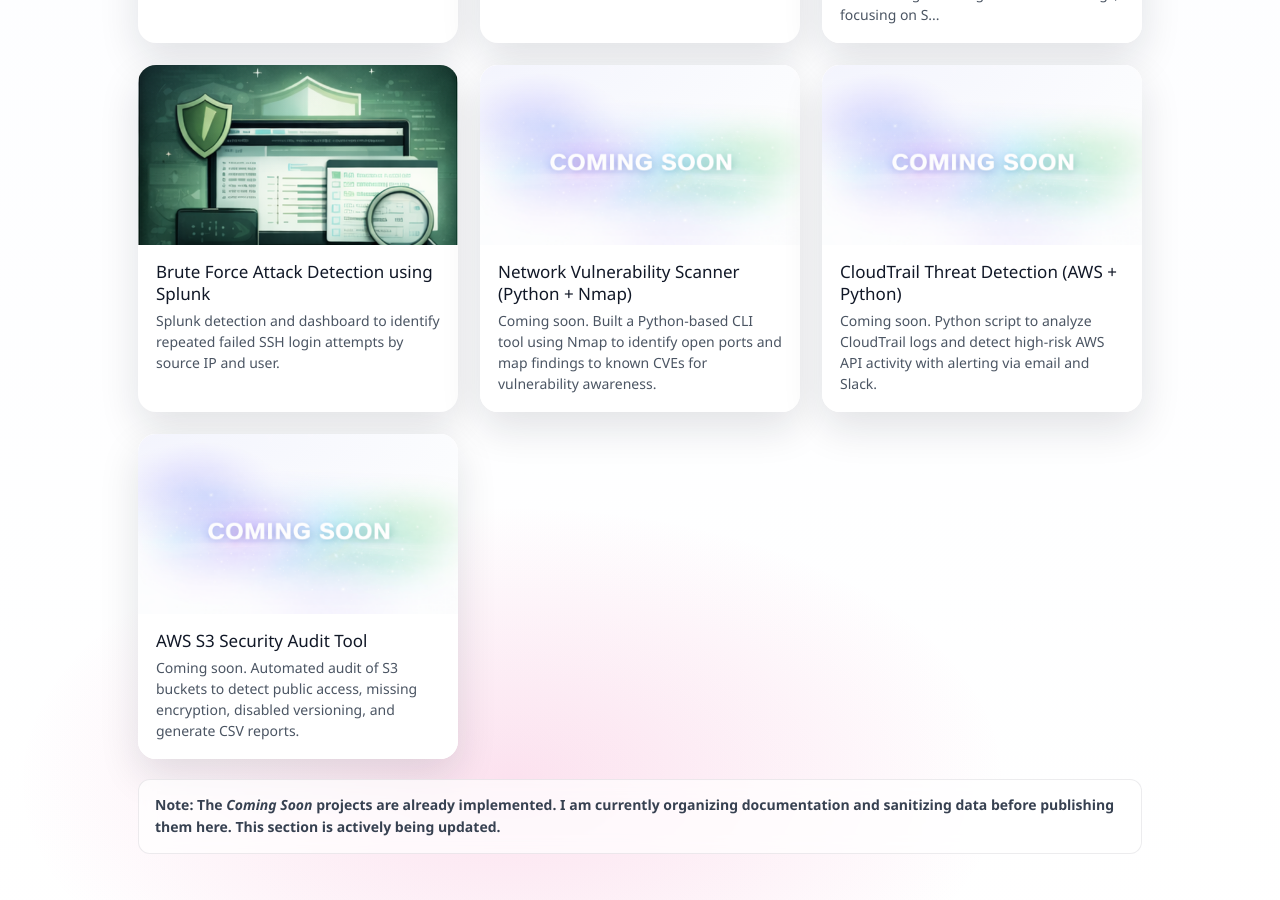
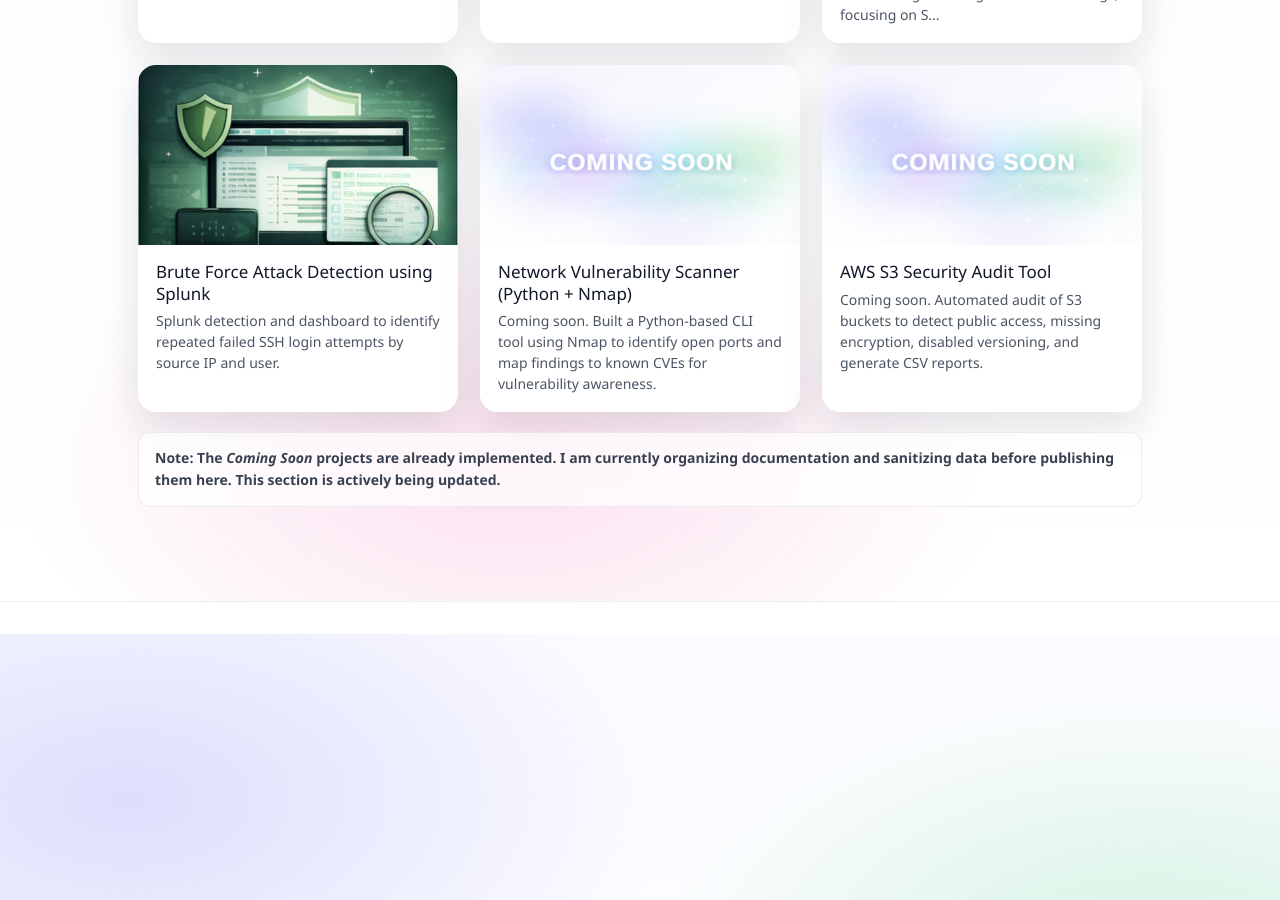
Before and after one commit to SinghPallavi819/singhpallavi819.github.io, a Jekyll site: the page built from index.html, in a window 1280 px wide and 900 px high, scrolled down 1021 px. Built offline with Jekyll 4.4.1, drawn with Linux system fonts in a browser that asks for light colours; nearby versions of some CDN libraries; the list of posts is cut into pages by our own code.

Commit message:
Update index.html

```diff
--- a/index.html
+++ b/index.html
@@ -311,19 +311,6 @@ title: Pallavi | Portfolio
           style="background-image: url('{{ '/assets/images/coming-soon.png' | relative_url }}');"
         ></div>
         <div class="project-body">
-          <h3>CloudTrail Threat Detection (AWS + Python)</h3>
-          <p>
-            Coming soon. Python script to analyze CloudTrail logs and detect
-            high-risk AWS API activity with alerting via email and Slack.
-          </p>
-        </div>
-      </div>
-      <div class="project-card">
-        <div
-          class="project-image"
-          style="background-image: url('{{ '/assets/images/coming-soon.png' | relative_url }}');"
-        ></div>
-        <div class="project-body">
           <h3>AWS S3 Security Audit Tool</h3>
           <p>
             Coming soon. Automated audit of S3 buckets to detect public access,
```
